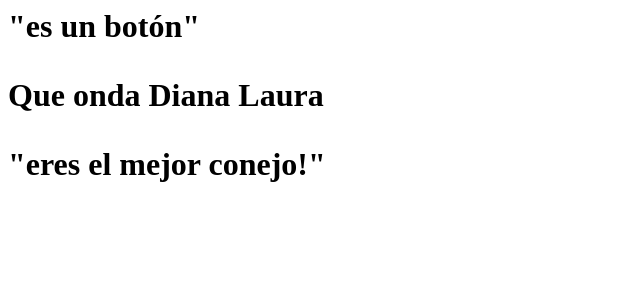
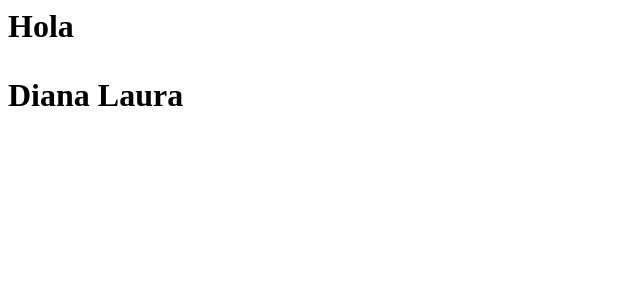
Before and after one commit to dianazavalaA/react-mqe6kr, a React (Create React App) app: page / in a window 1280 px wide. Shown: the top 300 px of the page, without its empty margins (0-640 px from the left). Built offline with nearby package versions, Linux system fonts and the light colour scheme.

Commit message:
1 file modified

```diff
--- a/src/index.js
+++ b/src/index.js
@@ -2,27 +2,17 @@ import React from 'react';
 import { render } from 'react-dom';
 
 const App = ()=>{
-  return <h1> <Button /> <Saludo /> <Bunny/> </h1>
+  return <h1> <Saludo />  </h1>
 }
 
-function SaludarEnIdiomas(){
+function SaludarEnIdiomas({idioma}){
   if(idioma === "es") return <p> Hola</p>;
   if(idioma === "es") return <p> Hello</p>;
 }
 
-function Button (){
-  return <p> "es un botón" </p>
-}
-
-const Bunny = ()=>{
-  return <p> "eres el mejor conejo!" </p>
-}
-
-
 const Saludo = () =>{
 const name = 'Diana Laura';
-
-  return <p> Que onda { name } </p>
+  return <p> <SaludarEnIdiomas idioma="es" /> { name } </p>;
 }
 
 render (<App />, document.getElementById('root'))
```
